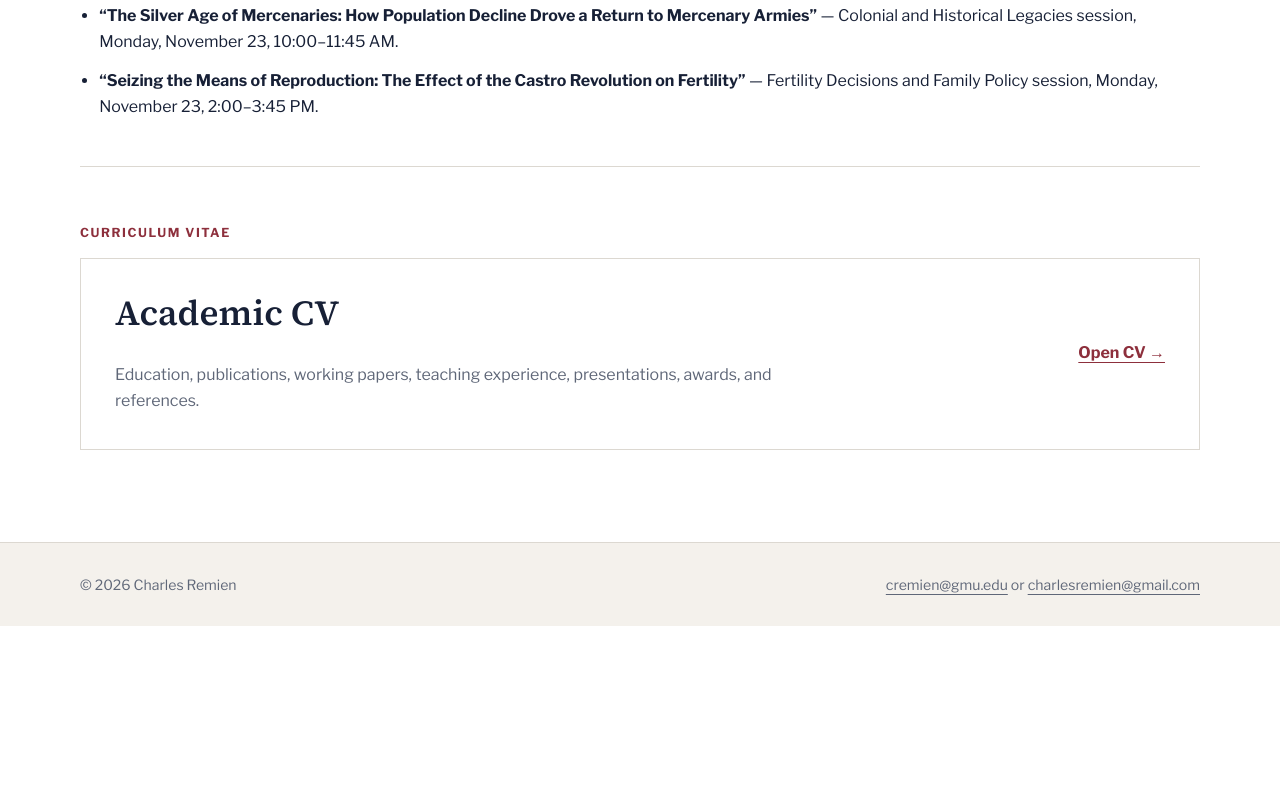
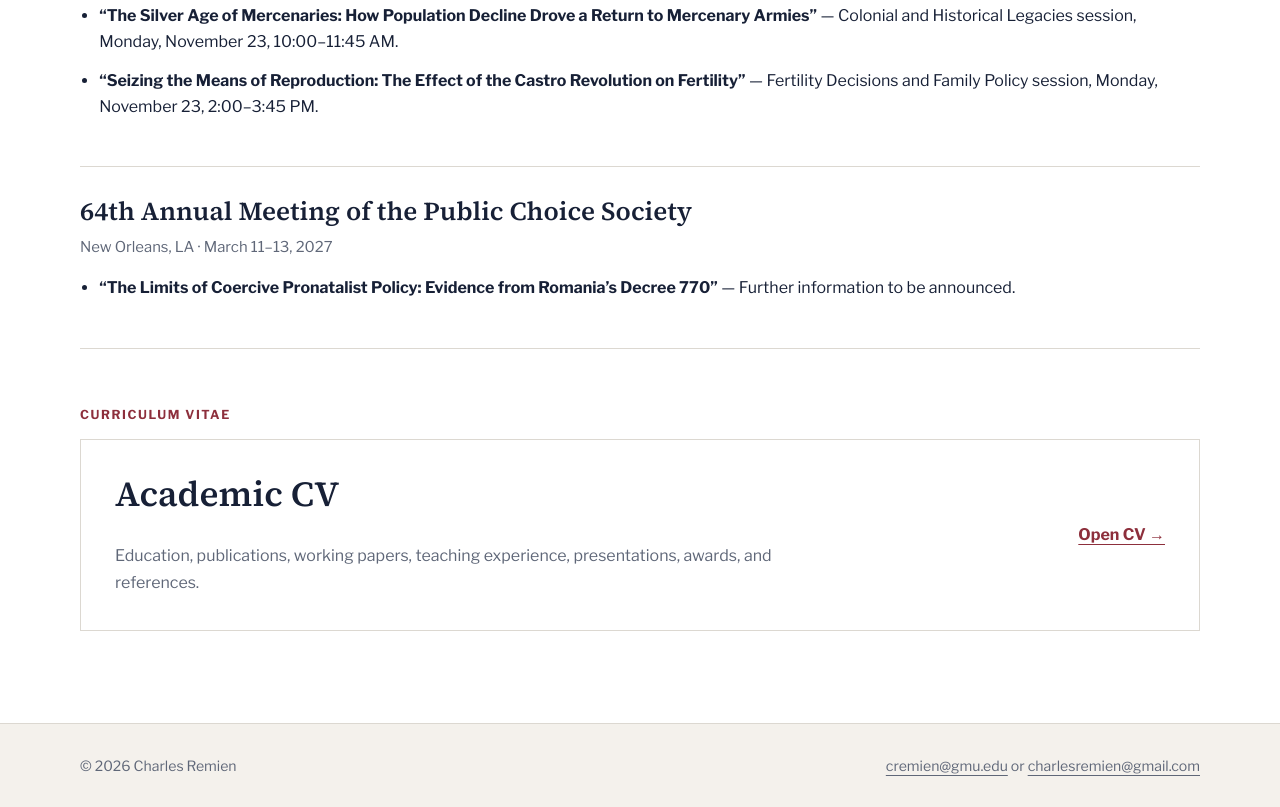
Before and after one commit to CRemien1/charlesremienwebsite, a plain HTML site: page index.html in a window 1280 px wide. Shown: the part 1802-2609 px from the top of the page. Before the commit the page ends 2428 px from the top, so only its background shows below. Drawn offline with nearby package versions, Linux system fonts and the light colour scheme.

Commit message:
Add 64th Public Choice Society meeting (March 2027) to upcoming presentations
Co-Authored-By: Claude Sonnet 5.5 <noreply@anthropic.com>

```diff
--- a/index.html
+++ b/index.html
@@ -92,6 +92,13 @@
           <li><strong>“Seizing the Means of Reproduction: The Effect of the Castro Revolution on Fertility”</strong> — Fertility Decisions and Family Policy session, Monday, November 23, 2:00–3:45 PM.</li>
         </ul>
       </article>
+      <article class="paper compact-paper">
+        <h2>64th Annual Meeting of the Public Choice Society</h2>
+        <p class="paper-meta">New Orleans, LA · March 11–13, 2027</p>
+        <ul class="project-list">
+          <li><strong>“The Limits of Coercive Pronatalist Policy: Evidence from Romania’s Decree 770”</strong> — Further information to be announced.</li>
+        </ul>
+      </article>
     </section>
 
     <section class="section section-tight-top container">
```
